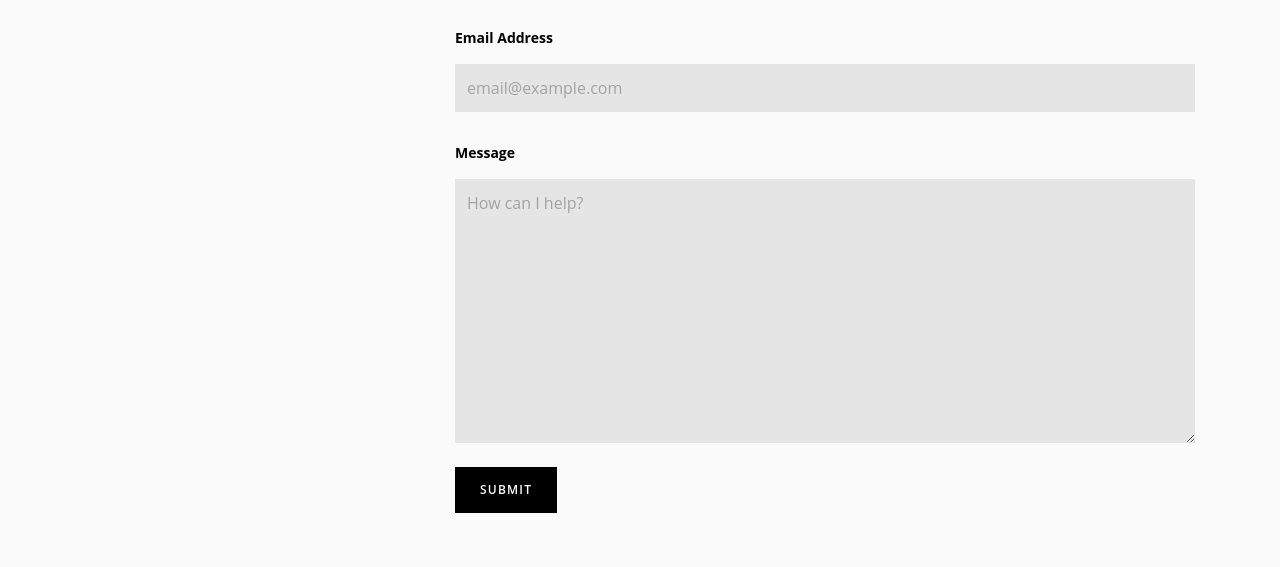
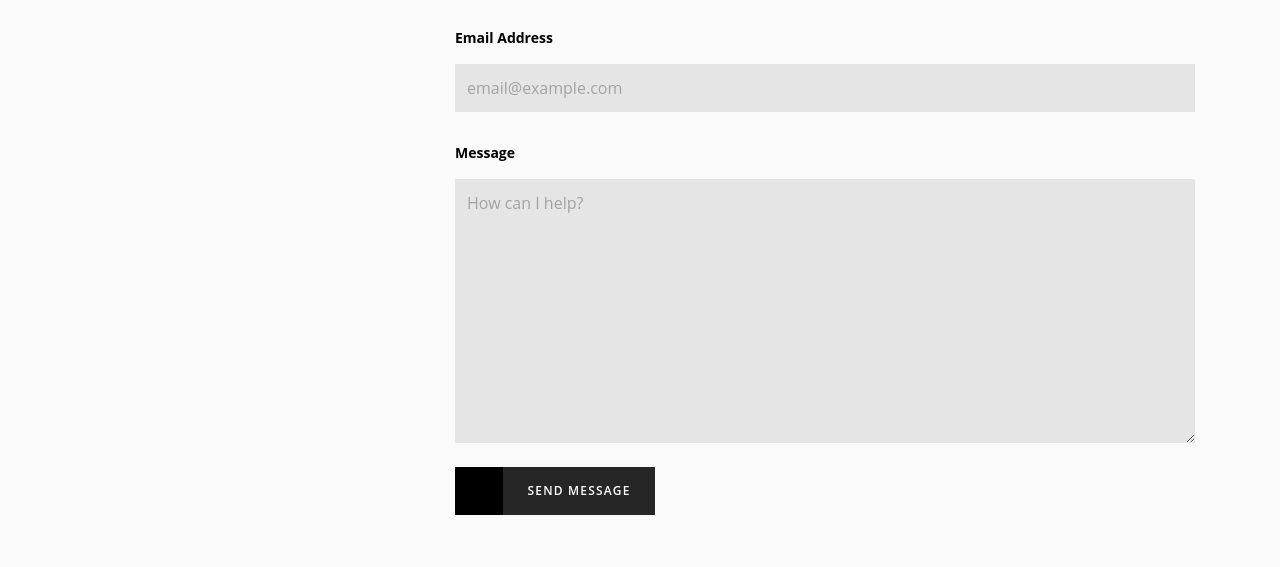
Before and after one commit to ntjnh/mini-portfolio-fem, a Gatsby site: page /contact in a window 1280 px wide. Shown: the part 633-1200 px from the top of the page. Built offline with nearby package versions, Linux system fonts and the light colour scheme; Gatsby itself is replaced by a stand-in of ours.

Commit message:
Change form button style

```diff
--- a/src/components/layout.js
+++ b/src/components/layout.js
@@ -1,9 +1,9 @@
 import React from 'react'
+import { Link } from 'gatsby'
 import { FontAwesomeIcon } from '@fortawesome/react-fontawesome'
 import { faGithub, faLinkedin, faTwitter } from '@fortawesome/free-brands-svg-icons'
 import logo from '../images/logo-ipsum.svg'
 import logoWhite from '../images/logo-ipsum-white.svg'
-import { Link } from 'gatsby'
 
 const Layout = ({ children }) => {
   return (
--- a/src/pages/contact.js
+++ b/src/pages/contact.js
@@ -58,7 +58,10 @@ const Contact = () => {
                         </div>
 
                         <div>
-                            <input className="bg-black hover:bg-transparent border border-black cursor-pointer inline-block leading-none px-6 py-4 font-semibold text-white hover:text-black text-xs tracking-widest uppercase" type="submit" name="" id="" />
+                            <button className="relative bg-neutral-800 h-12 font-semibold inline-block pl-12 text-white text-xs tracking-widest uppercase w-[200px]" type="submit">
+                                <span className="absolute bg-black bottom-0 h-full left-0 w-12"></span>
+                                Send Message
+                            </button>
                         </div>
                     </form>
                 </div>
```
